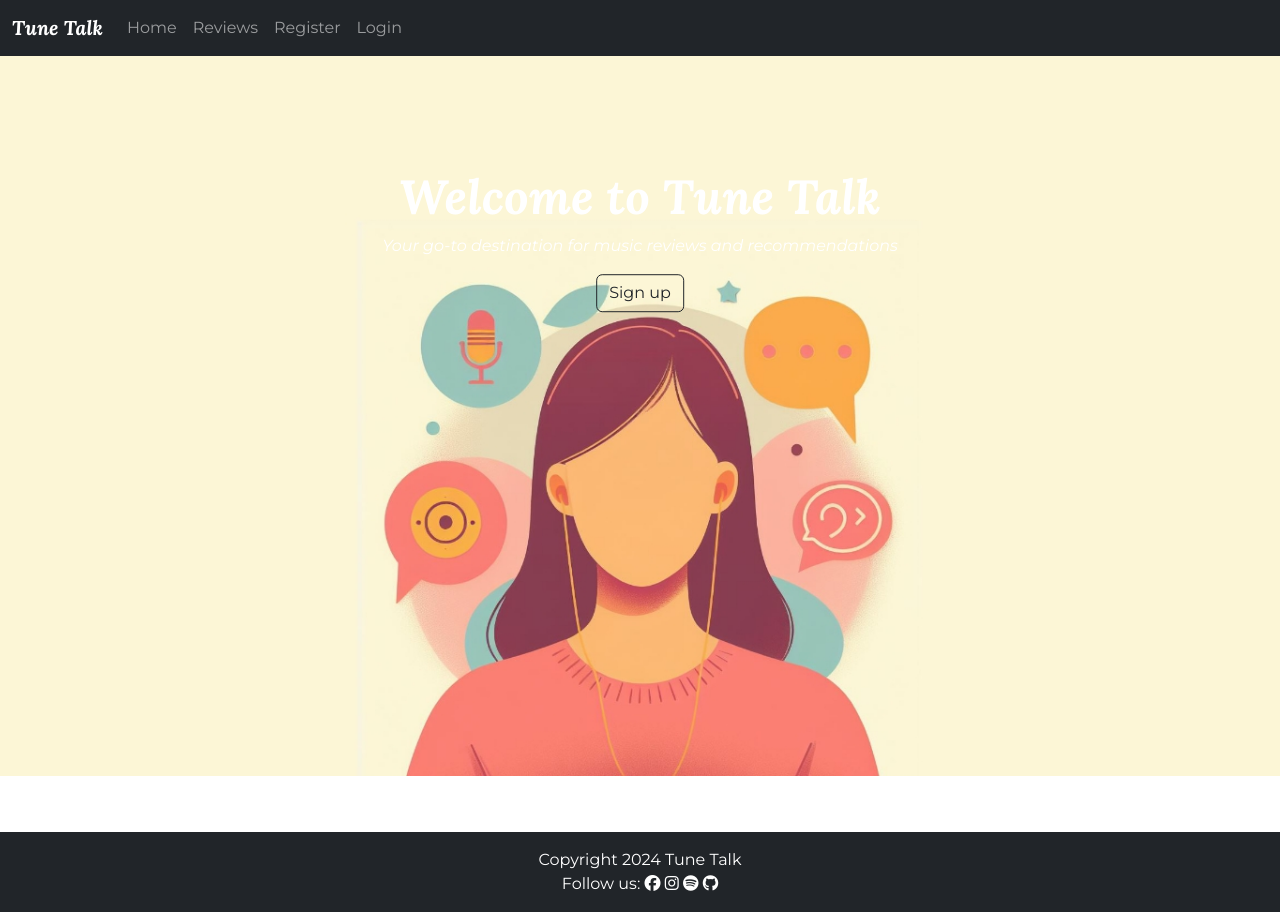
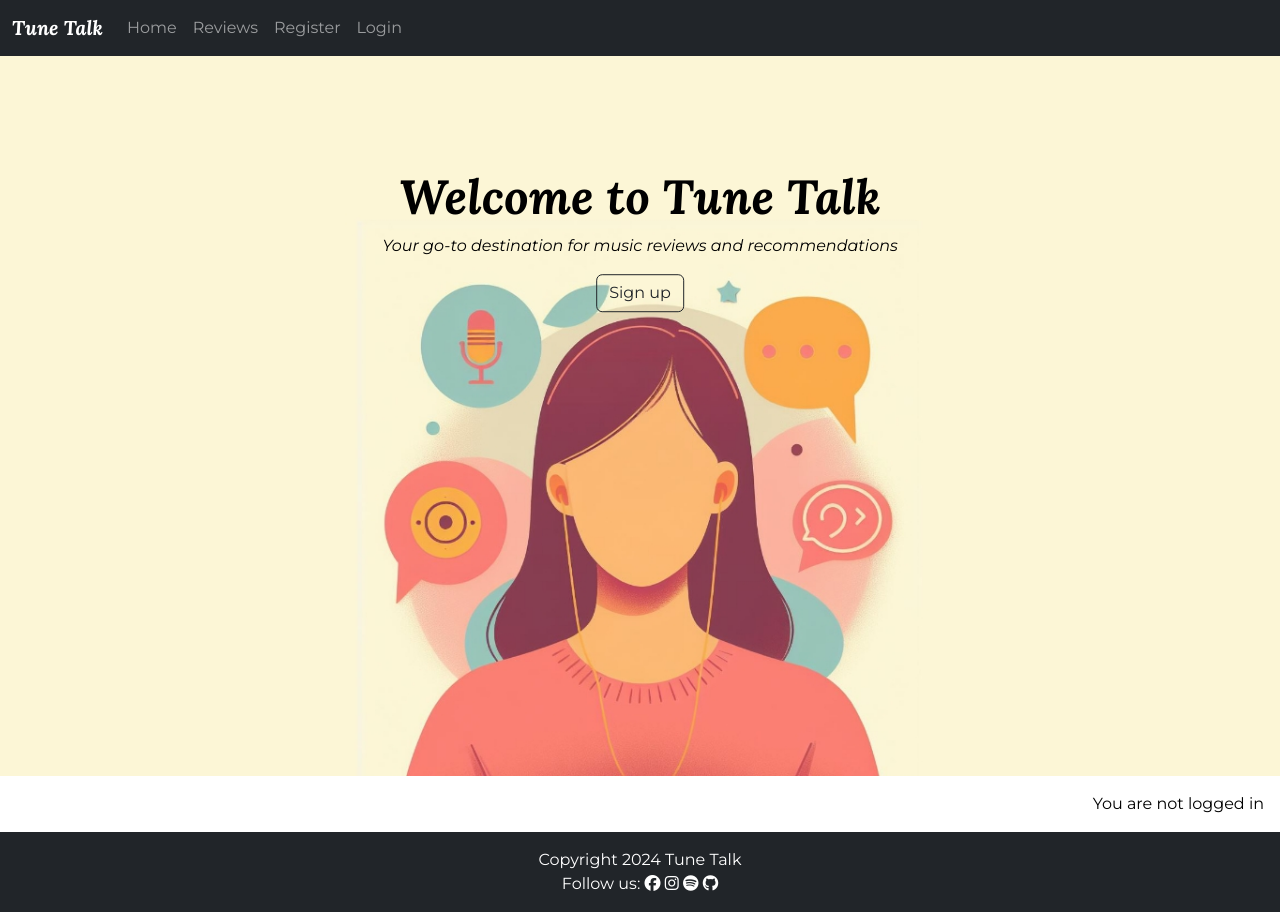
Before and after one commit to ArianneSantiago/Tune-Talk, a Django app: page / in a window 1280 px wide. Run offline with Django 4.2, Linux system fonts and the light colour scheme; some libraries are stand-ins or nearby versions; some web fonts are replaced.

Commit message:
Update Settings to Support Username and change font color.

```diff
--- a/static/css/style.css
+++ b/static/css/style.css
@@ -55,7 +55,7 @@
 
 .main-bg {
     background: none;
-    color: white;
+    color: black;
 }
 
 .alert {
--- a/tunetalk/settings.py
+++ b/tunetalk/settings.py
@@ -65,6 +65,9 @@
 
 SITE_ID = 1
 
+ACCOUNT_USERNAME_REQUIRED = True
+ACCOUNT_AUTHENTICATION_METHOD = 'username_email'
+ACCOUNT_EMAIL_REQUIRED = True
 ACCOUNT_EMAIL_VERIFICATION = 'none'
 
 LOGIN_REDIRECT_URL = '/'
```
